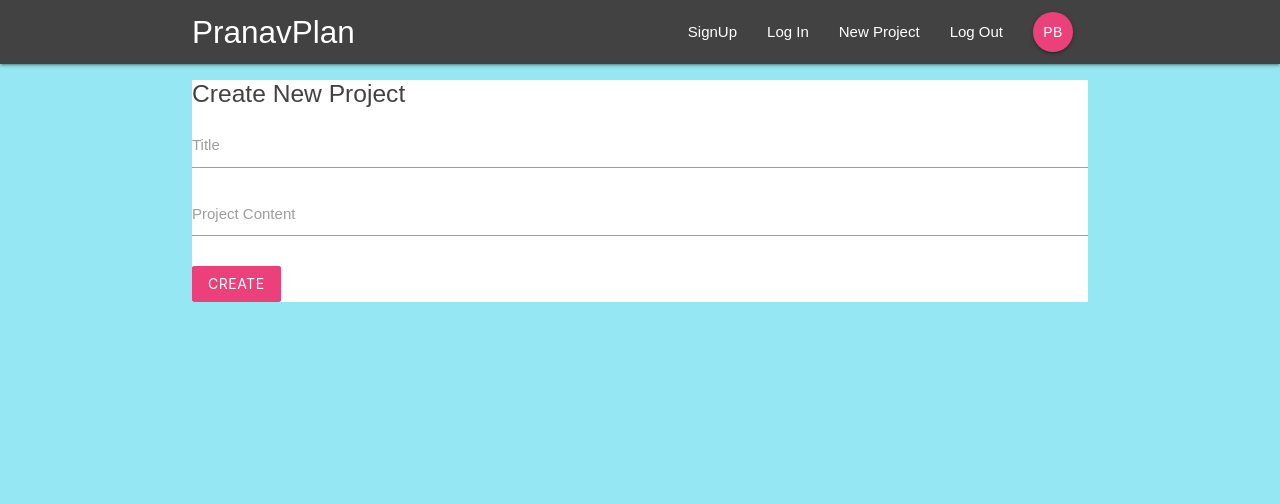
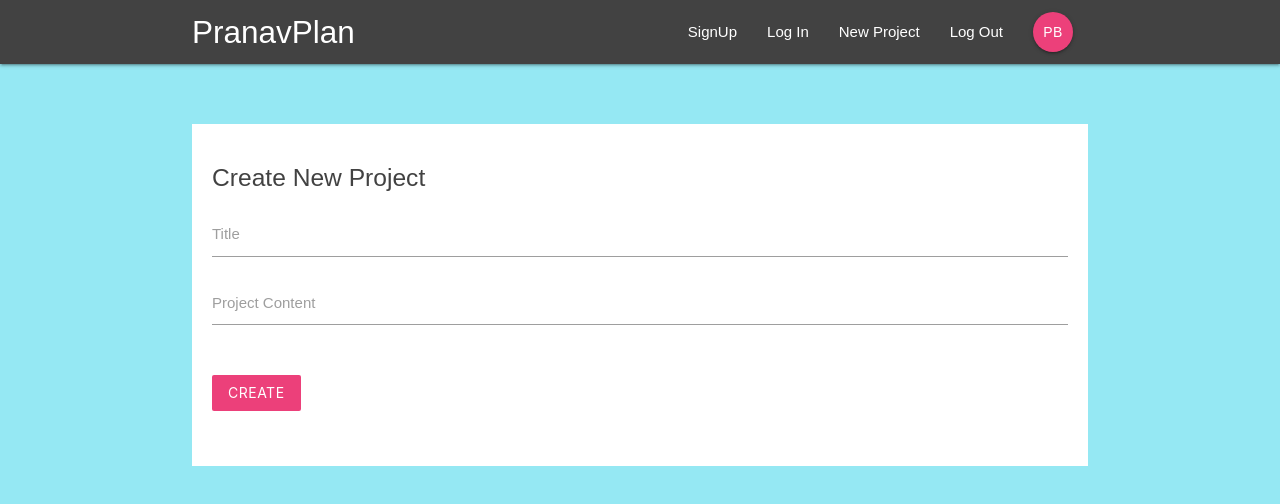
Before and after one commit to pranav589/project-management-app, a React (Create React App) app: page /create in a window 1280 px wide. Shown: the top 504 px of the page. Built offline with nearby package versions, Linux system fonts and the light colour scheme.

Commit message:
1 file modified

```diff
--- a/style.css
+++ b/style.css
@@ -1,9 +1,35 @@
+html{
+  min-height:100%
+}
+
 body{
   margin:0;
   padding: 0;
   font-family: sans-serif;
-  background: url(images/bg.jpg) no-repeat;
-  background-size: 100%;
-  background-position: bottom;
-  background-color:#95e8f3
+  background-color:#95e8f3;
+  min-height: 100%
 }
+
+form{
+  padding: 20px;
+  margin-top:60px
+}
+
+form button, form h5{
+  margin:20px 0;
+}
+
+input[type=text]:not(.browser-default):focus:not([readonly]),
+input[type=email]:not(.browser-default):focus:not([readonly]),
+input[type=password]:not(.browser-default):focus:not([readonly]),
+textarea.materialize-textarea:focus:not([readonly]){
+  border-color: #ec407a;
+  box-shadow: none;
+}
+
+input[type=text]:not(.browser-default):focus:not([readonly]) + label,
+textarea.materialize-textarea:focus:not([readonly]) + label,
+input[type=email]:not(.browser-default):focus:not([readonly]) + label,
+input[type=password]:not(.browser-default):focus:not([readonly]) + label{
+  color: #ec407a !important;
+}
```
